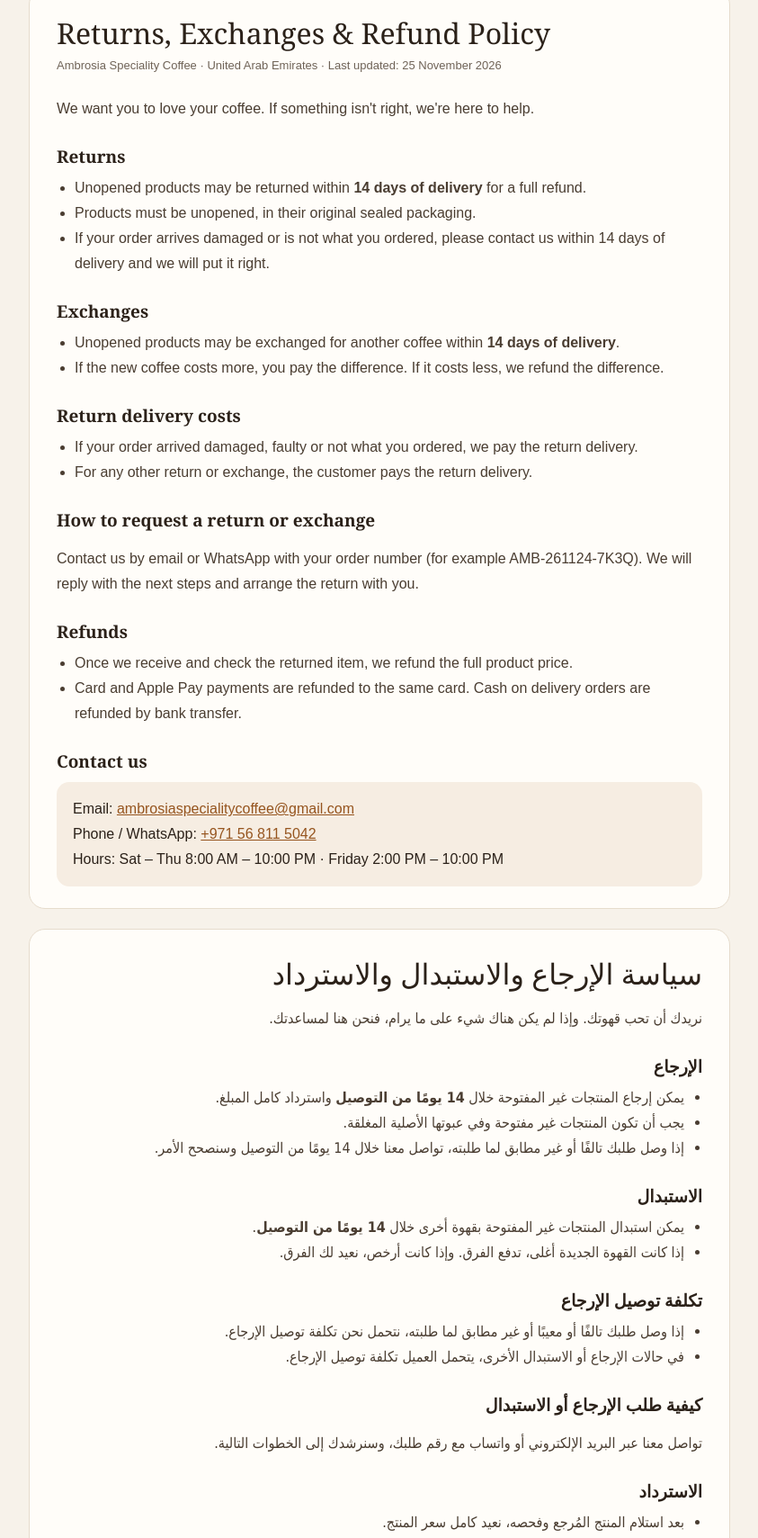
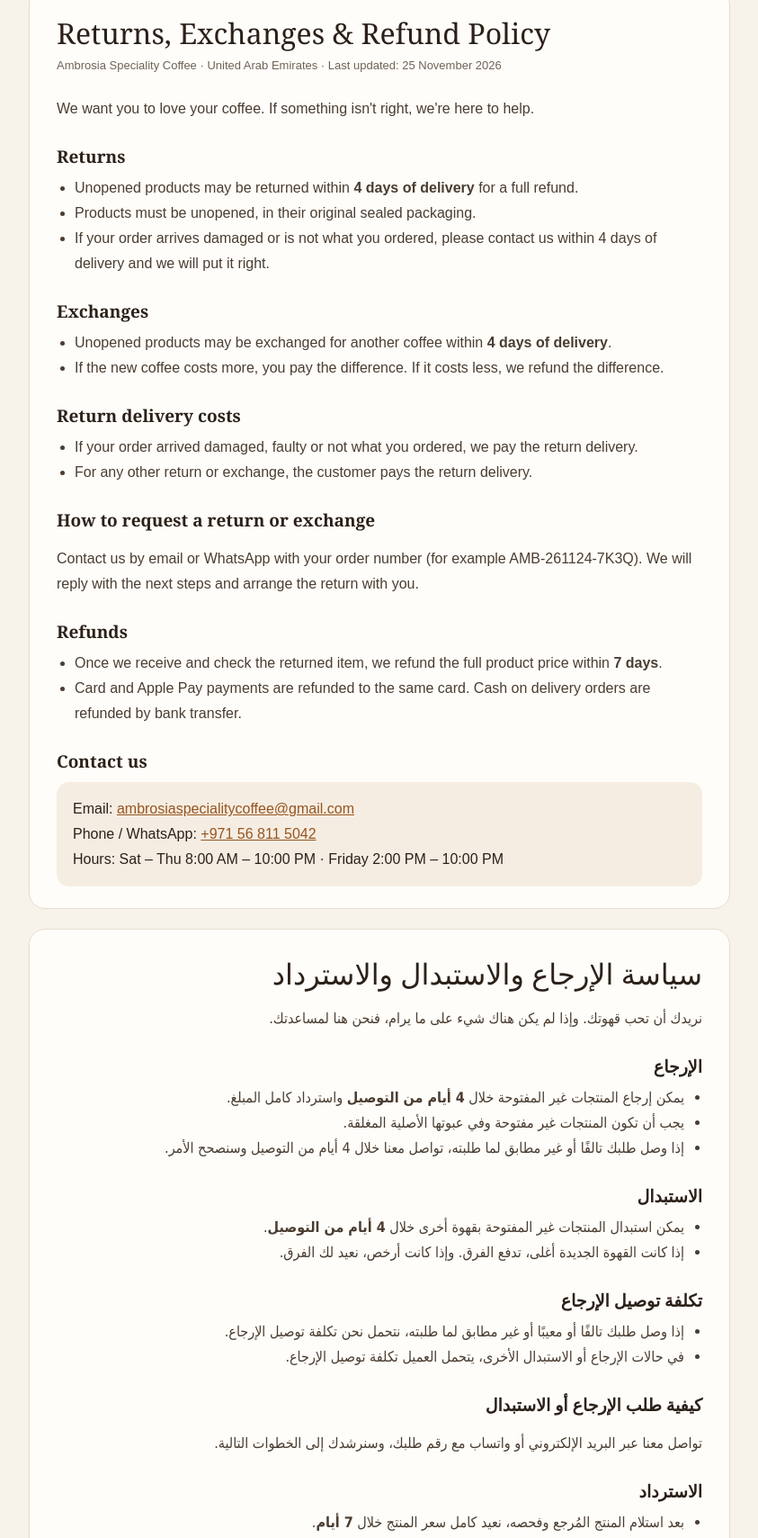
Before and after one commit to ambrosiacoffee/Store, a plain HTML site: page returns.html in a window 1280 px wide. Shown: the part 128-1837 px from the top of the page at 90% size, without its empty margins (218-1061 px from the left). Drawn offline with Linux system fonts and the light colour scheme.

Commit message:
Add files via upload

```diff
--- a/returns.html
+++ b/returns.html
@@ -4,7 +4,7 @@
 <meta charset="UTF-8">
 <meta name="viewport" content="width=device-width, initial-scale=1.0">
 <title>Returns, Exchanges &amp; Refunds | Ambrosia Speciality Coffee</title>
-<meta name="description" content="Returns, exchanges and refund policy for Ambrosia Speciality Coffee, UAE. Unopened coffee can be returned or exchanged within 14 days of delivery.">
+<meta name="description" content="Returns, exchanges and refund policy for Ambrosia Speciality Coffee, UAE. Unopened coffee can be returned or exchanged within 4 days of delivery.">
 <link rel="canonical" href="https://ambrosiacoffee.store/returns.html">
 <link rel="icon" href="favicon.ico" sizes="48x48">
 <meta name="theme-color" content="#0f3434">
@@ -47,14 +47,14 @@ footer{text-align:center;color:var(--muted);font-size:12px;padding:0 20px 40px}
 
 <h2>Returns</h2>
 <ul>
-<li>Unopened products may be returned within <strong>14 days of delivery</strong> for a full refund.</li>
+<li>Unopened products may be returned within <strong>4 days of delivery</strong> for a full refund.</li>
 <li>Products must be unopened, in their original sealed packaging.</li>
-<li>If your order arrives damaged or is not what you ordered, please contact us within 14 days of delivery and we will put it right.</li>
+<li>If your order arrives damaged or is not what you ordered, please contact us within 4 days of delivery and we will put it right.</li>
 </ul>
 
 <h2>Exchanges</h2>
 <ul>
-<li>Unopened products may be exchanged for another coffee within <strong>14 days of delivery</strong>.</li>
+<li>Unopened products may be exchanged for another coffee within <strong>4 days of delivery</strong>.</li>
 <li>If the new coffee costs more, you pay the difference. If it costs less, we refund the difference.</li>
 </ul>
 
@@ -69,7 +69,7 @@ footer{text-align:center;color:var(--muted);font-size:12px;padding:0 20px 40px}
 
 <h2>Refunds</h2>
 <ul>
-<li>Once we receive and check the returned item, we refund the full product price.</li>
+<li>Once we receive and check the returned item, we refund the full product price within <strong>7 days</strong>.</li>
 <li>Card and Apple Pay payments are refunded to the same card. Cash on delivery orders are refunded by bank transfer.</li>
 </ul>
 
@@ -86,13 +86,13 @@ Hours: Sat – Thu 8:00 AM – 10:00 PM · Friday 2:00 PM – 10:00 PM
 <p>نريدك أن تحب قهوتك. وإذا لم يكن هناك شيء على ما يرام، فنحن هنا لمساعدتك.</p>
 <h2>الإرجاع</h2>
 <ul>
-<li>يمكن إرجاع المنتجات غير المفتوحة خلال <strong>14 يومًا من التوصيل</strong> واسترداد كامل المبلغ.</li>
+<li>يمكن إرجاع المنتجات غير المفتوحة خلال <strong>4 أيام من التوصيل</strong> واسترداد كامل المبلغ.</li>
 <li>يجب أن تكون المنتجات غير مفتوحة وفي عبوتها الأصلية المغلقة.</li>
-<li>إذا وصل طلبك تالفًا أو غير مطابق لما طلبته، تواصل معنا خلال 14 يومًا من التوصيل وسنصحح الأمر.</li>
+<li>إذا وصل طلبك تالفًا أو غير مطابق لما طلبته، تواصل معنا خلال 4 أيام من التوصيل وسنصحح الأمر.</li>
 </ul>
 <h2>الاستبدال</h2>
 <ul>
-<li>يمكن استبدال المنتجات غير المفتوحة بقهوة أخرى خلال <strong>14 يومًا من التوصيل</strong>.</li>
+<li>يمكن استبدال المنتجات غير المفتوحة بقهوة أخرى خلال <strong>4 أيام من التوصيل</strong>.</li>
 <li>إذا كانت القهوة الجديدة أغلى، تدفع الفرق. وإذا كانت أرخص، نعيد لك الفرق.</li>
 </ul>
 <h2>تكلفة توصيل الإرجاع</h2>
@@ -104,7 +104,7 @@ Hours: Sat – Thu 8:00 AM – 10:00 PM · Friday 2:00 PM – 10:00 PM
 <p>تواصل معنا عبر البريد الإلكتروني أو واتساب مع رقم طلبك، وسنرشدك إلى الخطوات التالية.</p>
 <h2>الاسترداد</h2>
 <ul>
-<li>بعد استلام المنتج المُرجع وفحصه، نعيد كامل سعر المنتج.</li>
+<li>بعد استلام المنتج المُرجع وفحصه، نعيد كامل سعر المنتج خلال <strong>7 أيام</strong>.</li>
 <li>تُسترد المدفوعات بالبطاقة أو Apple Pay إلى نفس البطاقة، وتُسترد طلبات الدفع عند الاستلام بتحويل بنكي.</li>
 </ul>
 </div>
```
Also changed, not shown: index.html (+4 -4 lines).
